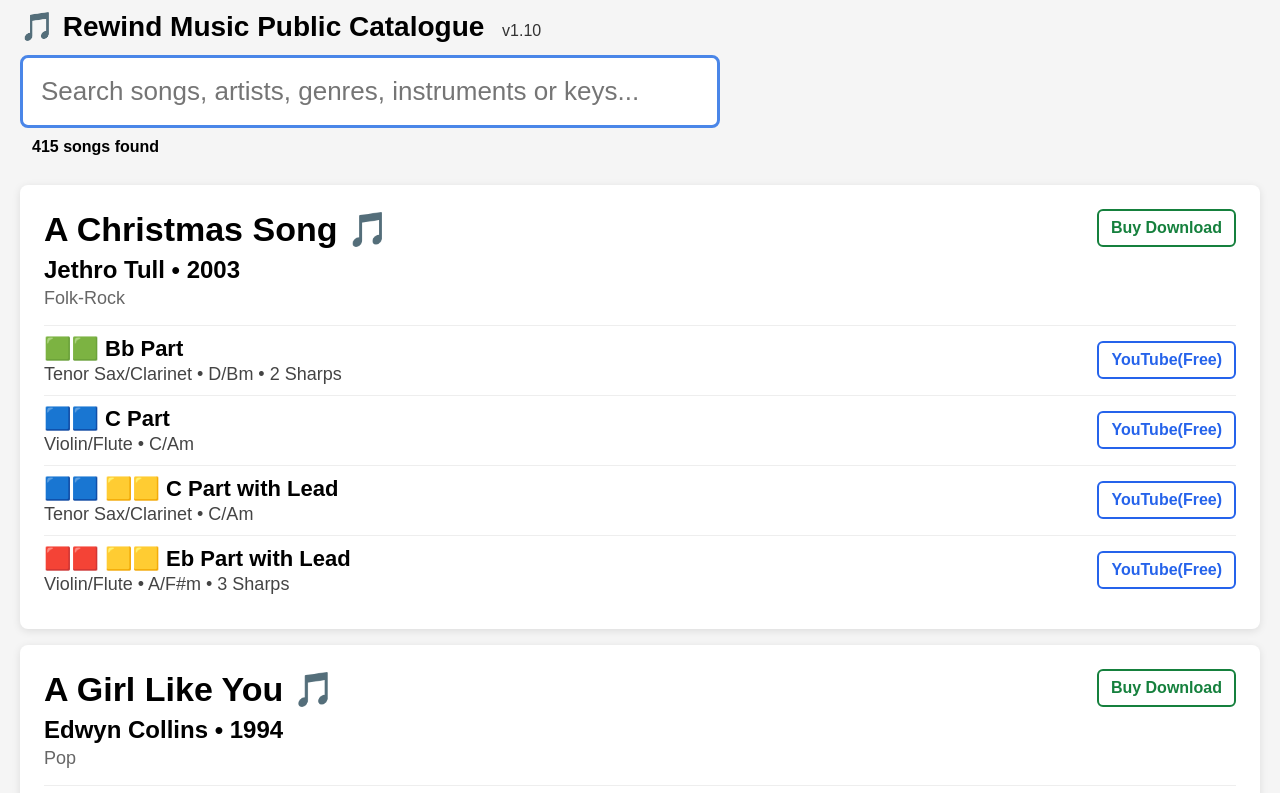
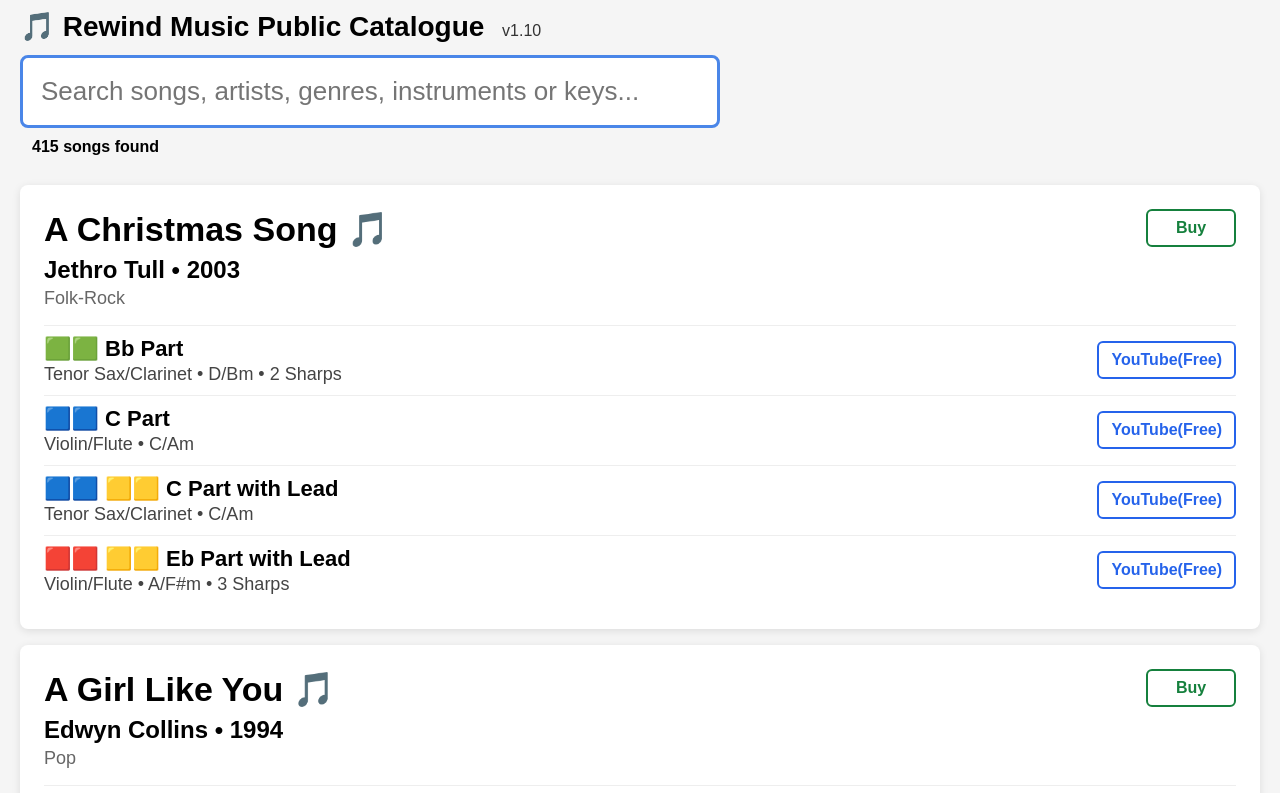
Before and after one commit to rewindmusichub/rewind-catalogue, a plain HTML site: page index.html in a window 1280 px wide. Shown: the top 793 px of the page. Drawn offline with Linux system fonts and the light colour scheme.

Commit message:
YouTube(Free)7

```diff
--- a/index.html
+++ b/index.html
@@ -290,7 +290,7 @@ function buildCatalogue(songs){
           <a class="buy"
              href="${song.buy}"
              target="_blank">
-             Buy Download
+             Buy
           </a>
 
         </div>
```
